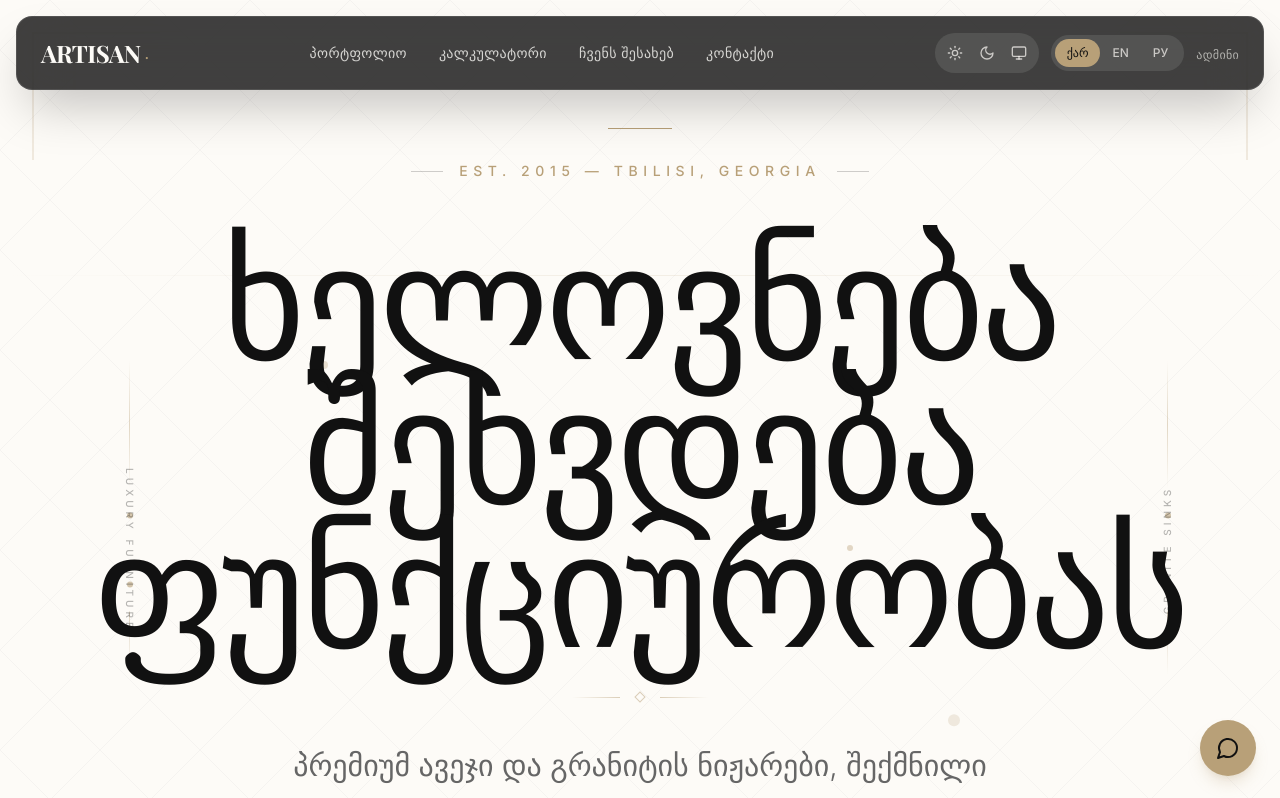
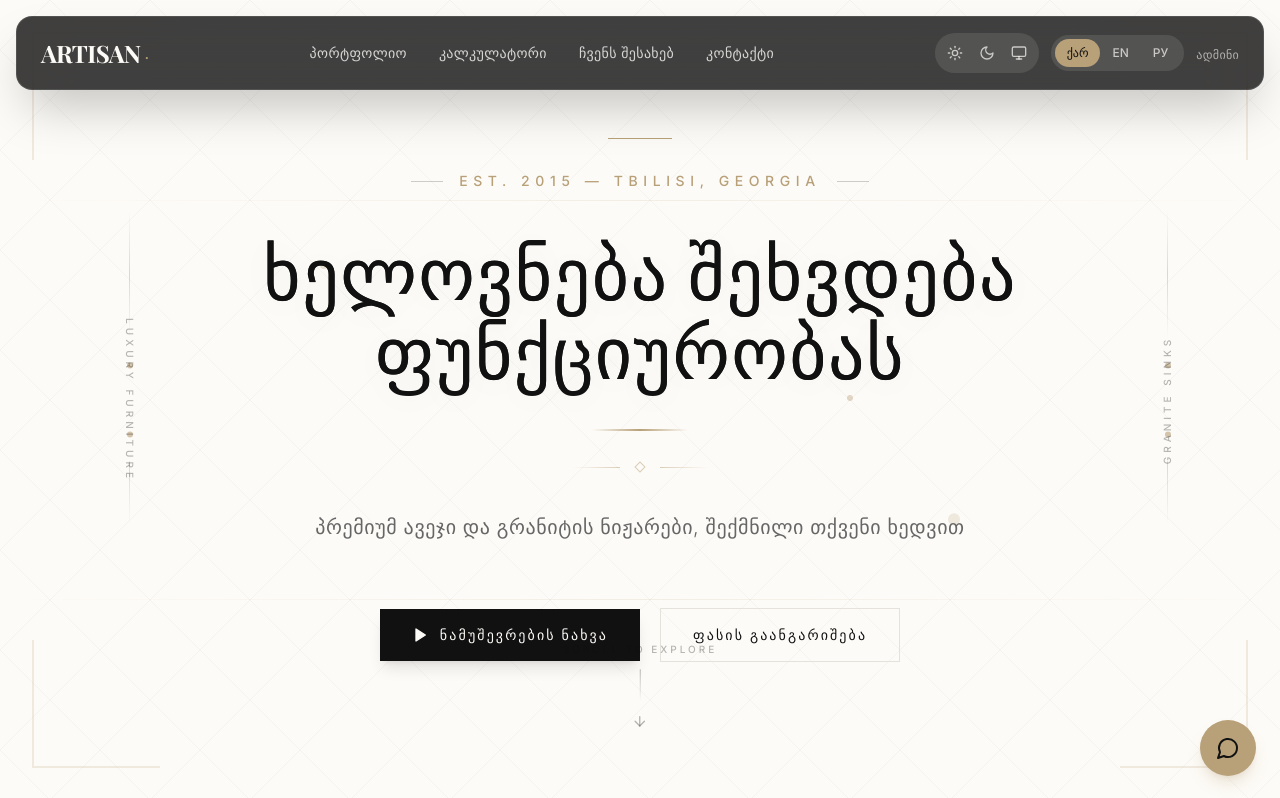
Before and after one commit to JABSONA85/v0-new-project-idea, a Next.js app: page / in a window 1280 px wide. Shown: the top 798 px of the page. Built offline with nearby package versions, Linux system fonts and the light colour scheme; a web font is replaced by a local one.

Commit message:
feat: enhance hero typography with refined styles
Reduced title size, added text shadow, extended letter spacing, gradient accent, and elegant CTA buttons with uppercase tracking.

Co-authored-by: null <200035890+JABSONA85@users.noreply.github.com>

```diff
--- a/components/hero.tsx
+++ b/components/hero.tsx
@@ -77,15 +77,29 @@ export function Hero() {
           <div className="w-8 h-px bg-foreground/20" />
         </motion.div>
 
-        {/* Main Title - Much larger and bolder */}
+        {/* Main Title - Elegant and refined */}
         <motion.h1
           initial={{ opacity: 0, y: 50 }}
           animate={{ opacity: 1, y: 0 }}
           transition={{ duration: 1, delay: 0.2 }}
-          className="font-serif text-6xl md:text-8xl lg:text-9xl xl:text-[10rem] text-foreground leading-[0.9] mb-10 text-balance tracking-tight"
+          className="font-serif text-4xl md:text-5xl lg:text-6xl xl:text-7xl text-foreground leading-[1.1] mb-10 text-balance tracking-wide"
+          style={{
+            textShadow: '0 4px 30px rgba(0, 0, 0, 0.05)',
+            letterSpacing: '0.02em',
+          }}
         >
-          {t.hero.title}
+          <span className="block mb-2 bg-gradient-to-r from-foreground via-foreground/90 to-foreground bg-clip-text">
+            {t.hero.title}
+          </span>
         </motion.h1>
+
+        {/* Luxury accent line under title */}
+        <motion.div
+          initial={{ scaleX: 0 }}
+          animate={{ scaleX: 1 }}
+          transition={{ duration: 1, delay: 0.4 }}
+          className="w-24 h-0.5 bg-gradient-to-r from-transparent via-accent to-transparent mx-auto mb-8"
+        />
 
         {/* Decorative divider */}
         <motion.div
@@ -99,39 +113,40 @@ export function Hero() {
           <div className="w-12 h-px bg-gradient-to-l from-transparent to-gold/50" />
         </motion.div>
 
-        {/* Subtitle - Larger and more refined */}
+        {/* Subtitle - Elegant and refined */}
         <motion.p
           initial={{ opacity: 0, y: 30 }}
           animate={{ opacity: 1, y: 0 }}
           transition={{ duration: 0.8, delay: 0.5 }}
-          className="text-muted-foreground text-xl md:text-2xl lg:text-3xl max-w-3xl mx-auto mb-16 leading-relaxed font-light"
+          className="text-muted-foreground text-base md:text-lg lg:text-xl max-w-2xl mx-auto mb-16 leading-relaxed font-light tracking-wide"
+          style={{ letterSpacing: '0.03em' }}
         >
           {t.hero.subtitle}
         </motion.p>
 
-        {/* CTA Buttons - More elegant */}
+        {/* CTA Buttons - Luxury styling */}
         <motion.div
           initial={{ opacity: 0, y: 30 }}
           animate={{ opacity: 1, y: 0 }}
           transition={{ duration: 0.8, delay: 0.7 }}
-          className="flex flex-col sm:flex-row items-center justify-center gap-6"
+          className="flex flex-col sm:flex-row items-center justify-center gap-5"
         >
           <motion.a
             href="#portfolio"
-            whileHover={{ scale: 1.02 }}
+            whileHover={{ scale: 1.02, boxShadow: '0 10px 40px rgba(0, 0, 0, 0.15)' }}
             whileTap={{ scale: 0.98 }}
-            className="group flex items-center gap-4 bg-primary text-primary-foreground px-10 py-5 text-lg font-medium transition-all hover:bg-primary/90"
+            className="group flex items-center gap-3 bg-primary text-primary-foreground px-8 py-4 text-sm font-medium tracking-[0.15em] uppercase transition-all hover:bg-primary/90 shadow-lg"
           >
-            <Play size={20} className="fill-current" />
-            <span className="tracking-wide">{t.hero.cta}</span>
+            <Play size={16} className="fill-current" />
+            <span>{t.hero.cta}</span>
           </motion.a>
           <motion.a
             href="#calculator"
             whileHover={{ scale: 1.02 }}
             whileTap={{ scale: 0.98 }}
-            className="group flex items-center gap-4 bg-transparent text-foreground px-10 py-5 text-lg font-medium border border-border hover:border-accent hover:text-accent transition-all"
+            className="group flex items-center gap-3 bg-transparent text-foreground px-8 py-4 text-sm font-medium tracking-[0.15em] uppercase border border-border hover:border-accent hover:text-accent transition-all"
           >
-            <span className="tracking-wide">{t.hero.secondary}</span>
+            <span>{t.hero.secondary}</span>
           </motion.a>
         </motion.div>
 
```
